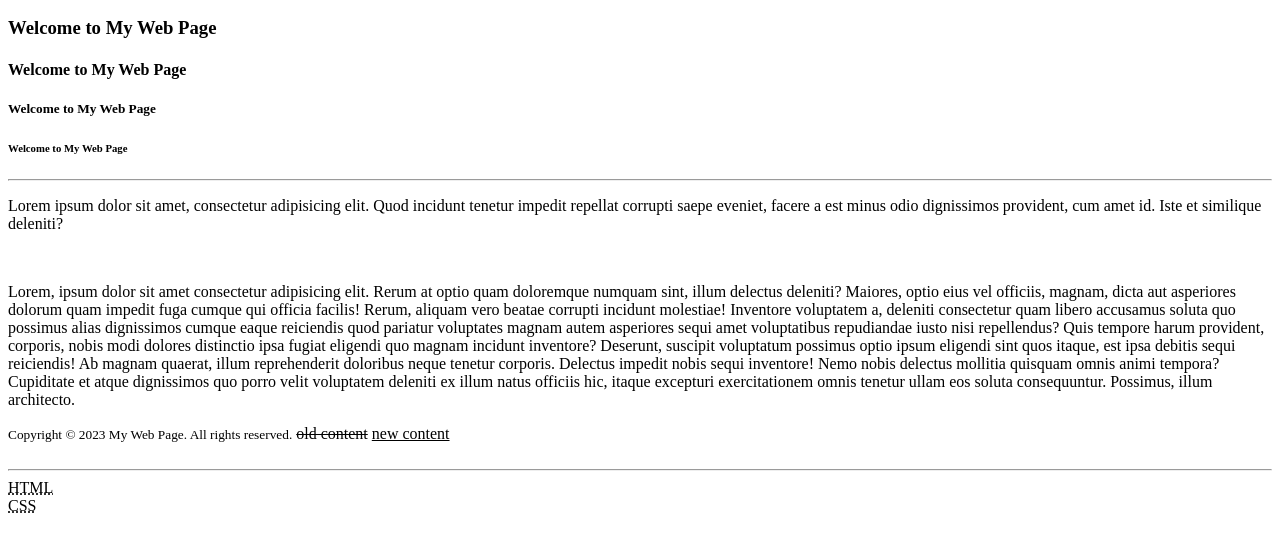
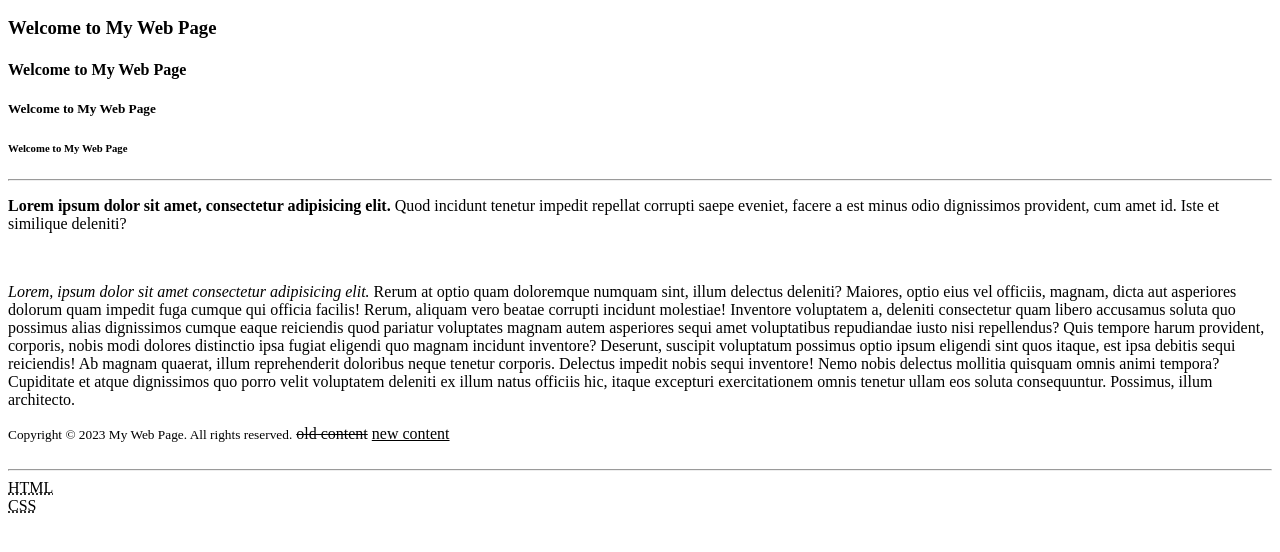
Before and after one commit to Shakya-dspm/HTML_Tags, a plain HTML site: page index.html in a window 1280 px wide. Shown: the part 96-648 px from the top of the page. Drawn offline with Linux system fonts and the light colour scheme.

Commit message:
Add bold & Italic

```diff
--- a/index.html
+++ b/index.html
@@ -17,9 +17,8 @@
     <hr>
 
     <!-- Paragraph tags -->
-    <p>Lorem ipsum dolor sit amet, consectetur adipisicing elit. Quod incidunt tenetur impedit repellat corrupti saepe eveniet, facere a est minus odio dignissimos provident, cum amet id. Iste et similique deleniti? </p>
-    <br>
-    <p>Lorem, ipsum dolor sit amet consectetur adipisicing elit. Rerum at optio quam doloremque numquam sint, illum delectus deleniti? Maiores, optio eius vel officiis, magnam, dicta aut asperiores dolorum quam impedit fuga cumque qui officia facilis! Rerum, aliquam vero beatae corrupti incidunt molestiae! Inventore voluptatem a, deleniti consectetur quam libero accusamus soluta quo possimus alias dignissimos cumque eaque reiciendis quod pariatur voluptates magnam autem asperiores sequi amet voluptatibus repudiandae iusto nisi repellendus? Quis tempore harum provident, corporis, nobis modi dolores distinctio ipsa fugiat eligendi quo magnam incidunt inventore? Deserunt, suscipit voluptatum possimus optio ipsum eligendi sint quos itaque, est ipsa debitis sequi reiciendis! Ab magnam quaerat, illum reprehenderit doloribus neque tenetur corporis. Delectus impedit nobis sequi inventore! Nemo nobis delectus mollitia quisquam omnis animi tempora? Cupiditate et atque dignissimos quo porro velit voluptatem deleniti ex illum natus officiis hic, itaque excepturi exercitationem omnis tenetur ullam eos soluta consequuntur. Possimus, illum architecto.</p>
+    <p><b>Lorem ipsum dolor sit amet, consectetur adipisicing elit.</b> Quod incidunt tenetur impedit repellat corrupti saepe eveniet, facere a est minus odio dignissimos provident, cum amet id. Iste et similique deleniti? </p><br>
+    <p><i>Lorem, ipsum dolor sit amet consectetur adipisicing elit.</i> Rerum at optio quam doloremque numquam sint, illum delectus deleniti? Maiores, optio eius vel officiis, magnam, dicta aut asperiores dolorum quam impedit fuga cumque qui officia facilis! Rerum, aliquam vero beatae corrupti incidunt molestiae! Inventore voluptatem a, deleniti consectetur quam libero accusamus soluta quo possimus alias dignissimos cumque eaque reiciendis quod pariatur voluptates magnam autem asperiores sequi amet voluptatibus repudiandae iusto nisi repellendus? Quis tempore harum provident, corporis, nobis modi dolores distinctio ipsa fugiat eligendi quo magnam incidunt inventore? Deserunt, suscipit voluptatum possimus optio ipsum eligendi sint quos itaque, est ipsa debitis sequi reiciendis! Ab magnam quaerat, illum reprehenderit doloribus neque tenetur corporis. Delectus impedit nobis sequi inventore! Nemo nobis delectus mollitia quisquam omnis animi tempora? Cupiditate et atque dignissimos quo porro velit voluptatem deleniti ex illum natus officiis hic, itaque excepturi exercitationem omnis tenetur ullam eos soluta consequuntur. Possimus, illum architecto.</p>
 
 
     <small>Copyright &copy; 2023 My Web Page. All rights reserved.</small>
```
